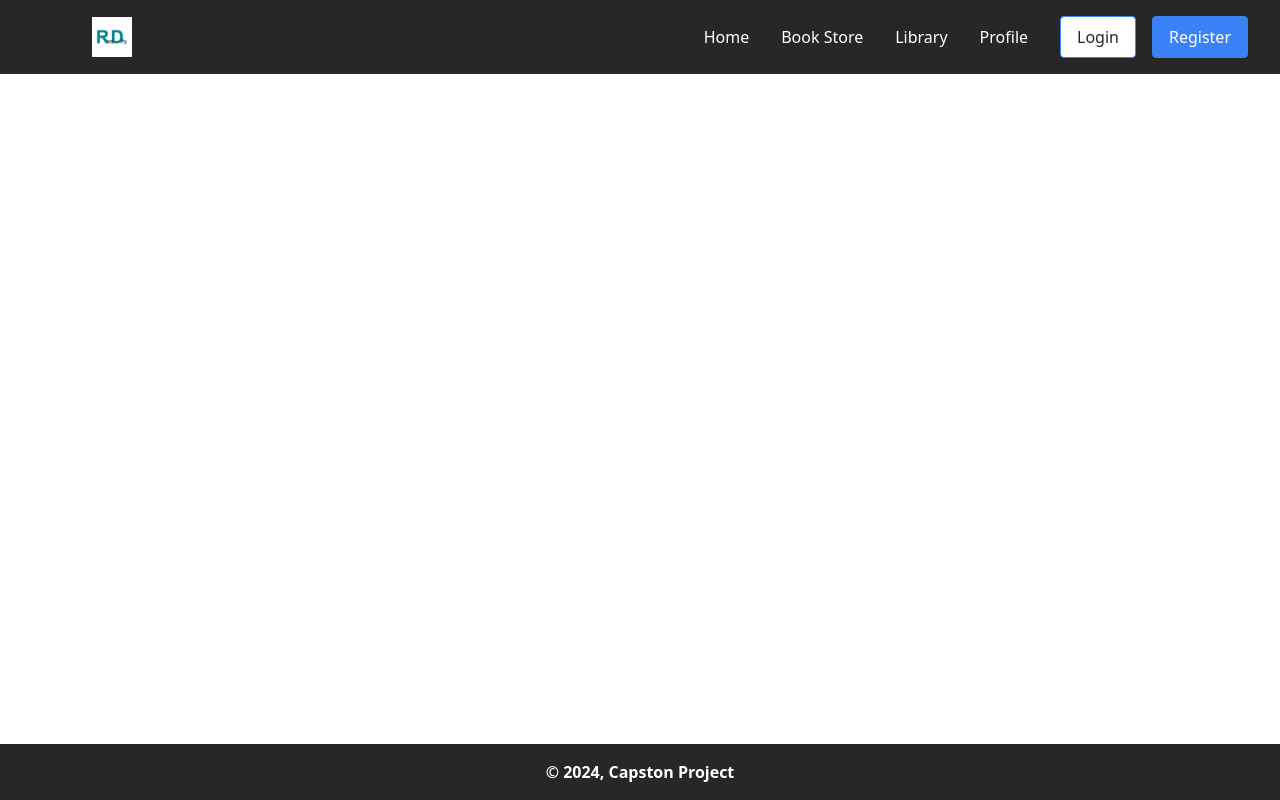
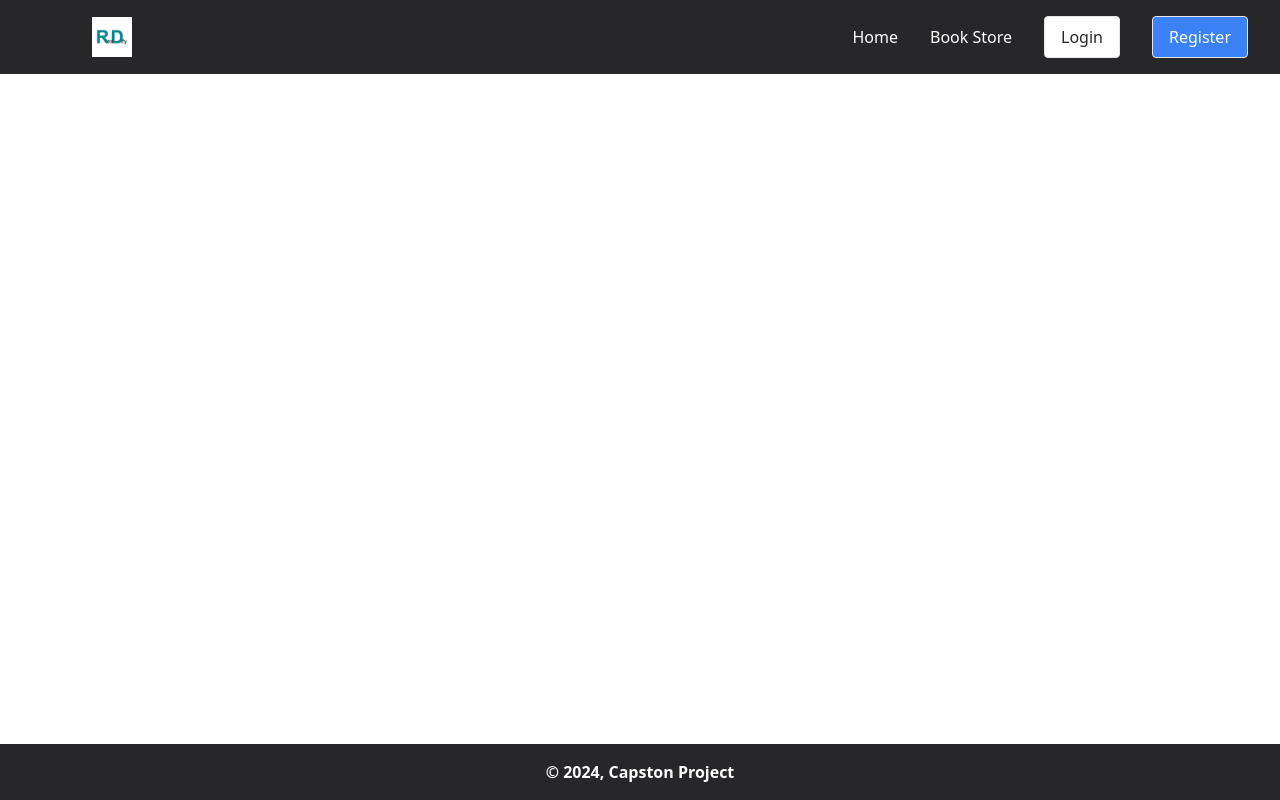
Before and after one commit to guyunxiang/capstone-frontend, a React (Vite) app: page /forgot-password in a window 1280 px wide. Built offline with nearby package versions, Linux system fonts and the light colour scheme.

Commit message:
logn auth

```diff
--- a/src/components/Navbar/Navbar.jsx
+++ b/src/components/Navbar/Navbar.jsx
@@ -1,58 +1,72 @@
 import React, { useState } from "react";
-import { Link } from "react-router-dom";
+import { Link, useNavigate } from "react-router-dom";
+import { useAuth } from "../../context/AuthContext";
 
 const Navbar = () => {
+  const { user, logout } = useAuth(); // Access user and logout from AuthContext
   const [isMenuOpen, setIsMenuOpen] = useState(false);
+  const navigate = useNavigate(); // Navigate after logout
 
   const links = [
     { title: "Home", link: "/" },
     { title: "Book Store", link: "/all-books" },
-    { title: "Library", link: "/cart" },
-    { title: "Profile", link: "/profile" },
-  ];
+    user && { title: "Library", link: "/cart" },
+    user && { title: "Profile", link: "/profile" },
+  ].filter(Boolean); // Filter out any falsey values like `undefined` or `null`
+
+  const handleLogout = () => {
+    logout(); // Clear user data from context
+    navigate("/login"); // Redirect to login page after logout
+  };
 
   return (
     <nav className="bg-zinc-800 text-white px-8 py-4">
       <div className="flex items-center justify-between">
         <div className="flex items-center gap-0">
-          <Link class="flex" to="/">
-            <img
-              className="h-10 w-40 object-contain"
-              src="./logo.jpeg"
-              alt="logo"
-            />
+          <Link className="flex" to="/">
+            <img className="h-10 w-40 object-contain" src="./logo.jpeg" alt="logo" />
           </Link>
         </div>
-
-        {/* Desktop Links */}
+        {/* Desktop Navbar */}
         <div className="hidden lg:flex items-center gap-8">
           {links.map((item, index) => (
-            <Link
-              to={item.link}
-              className="hover:text-blue-500 transition-all duration-300"
-              key={index}
-            >
+            <Link key={index} to={item.link} className="hover:text-blue-500 transition-all">
               {item.title}
             </Link>
           ))}
-          <div className="flex gap-4">
+          <div className="hidden lg:flex items-center gap-8">
+            {user ? (
+              <>
+                <span className="text-white">Hi, {user.username}</span>
+                <button
+                  onClick={handleLogout}
+                  className="px-4 py-2 bg-blue-500 text-white border rounded"
+                >
+                  Logout
+                </button>
+              </>
+            ) : (
+              <>
                 <Link to="/login">
-              <button className="px-4 py-2 bg-white text-zinc-800 border border-blue-500 rounded hover:bg-blue-500 hover:text-white transition-all duration-300">
+                  <button className="px-4 py-2 bg-white text-zinc-800 border rounded">
                     Login
                   </button>
                 </Link>
                 <Link to="/register">
-              <button className="px-4 py-2 bg-blue-500 text-white border border-blue-500 rounded hover:bg-white hover:text-blue-500 transition-all duration-300">
+                  <button className="px-4 py-2 bg-blue-500 text-white border rounded">
                     Register
                   </button>
                 </Link>
+              </>
+            )}
           </div>
         </div>
 
-        {/* Mobile Menu Toggle Button */}
+        {/* Mobile Navbar */}
+        <div className="lg:hidden flex items-center">
           <button
-          className="lg:hidden text-white focus:outline-none"
             onClick={() => setIsMenuOpen(!isMenuOpen)}
+            className="text-white focus:outline-none"
           >
             <svg
               className="w-6 h-6"
@@ -65,37 +79,50 @@ const Navbar = () => {
                 strokeLinecap="round"
                 strokeLinejoin="round"
                 strokeWidth="2"
-              d={isMenuOpen ? "M6 18L18 6M6 6l12 12" : "M4 6h16M4 12h16m-7 6h7"}
+                d="M4 6h16M4 12h16M4 18h16"
               />
             </svg>
           </button>
         </div>
+      </div>
 
-      {/* Mobile Links */}
+      {/* Mobile Dropdown Menu */}
       {isMenuOpen && (
-        <div className="lg:hidden flex flex-col gap-4 mt-4">
+        <div className="lg:hidden bg-zinc-800 text-white py-4 px-6 space-y-4">
           {links.map((item, index) => (
             <Link
+              key={index}
               to={item.link}
-              className="hover:text-blue-500 transition-all duration-300"
-              key={index}
-              onClick={() => setIsMenuOpen(false)} // Close menu on link click
+              className="block hover:text-blue-500"
+              onClick={() => setIsMenuOpen(false)} // Close menu after clicking a link
             >
               {item.title}
             </Link>
           ))}
-          <div className="flex gap-4 mt-4">
-            <Link to="/login">
-              <button className="px-4 py-2 bg-white text-zinc-800 border border-blue-500 rounded hover:bg-blue-500 hover:text-white transition-all duration-300 w-full">
+          {user ? (
+            <>
+              <span className="block">Hi, {user.username}</span>
+              <button
+                onClick={handleLogout}
+                className="w-full px-4 py-2 bg-blue-500 text-white border rounded mt-4"
+              >
+                Logout
+              </button>
+            </>
+          ) : (
+            <>
+              <Link to="/login" onClick={() => setIsMenuOpen(false)}>
+                <button className="w-full px-4 py-2 bg-white text-zinc-800 border rounded">
                   Login
                 </button>
               </Link>
-            <Link to="/register">
-              <button className="px-4 py-2 bg-blue-500 text-white border border-blue-500 rounded hover:bg-white hover:text-blue-500 transition-all duration-300 w-full">
+              <Link to="/register" onClick={() => setIsMenuOpen(false)}>
+                <button className="w-full px-4 py-2 bg-blue-500 text-white border rounded mt-4">
                   Register
                 </button>
               </Link>
-          </div>
+            </>
+          )}
         </div>
       )}
     </nav>
--- /dev/null
+++ b/src/context/AuthContext.jsx
@@ -0,0 +1,21 @@
+// src/context/AuthContext.jsx
+import React, { createContext, useContext, useState } from "react";
+
+// Create AuthContext
+const AuthContext = createContext();
+
+export const AuthProvider = ({ children }) => {
+  const [user, setUser] = useState(null); // User state
+
+  const login = (userData) => setUser(userData);  // Login function
+  const logout = () => setUser(null);  // Logout function
+
+  return (
+    <AuthContext.Provider value={{ user, login, logout }}>
+      {children}
+    </AuthContext.Provider>
+  );
+};
+
+// Custom hook to use the AuthContext
+export const useAuth = () => useContext(AuthContext);
--- a/src/main.jsx
+++ b/src/main.jsx
@@ -1,13 +1,17 @@
 import React from 'react';
-import ReactDOM from 'react-dom/client'; // Make sure you're using this import
-import { BrowserRouter } from 'react-router-dom'; // Import BrowserRouter
+import ReactDOM from 'react-dom/client';
+import { BrowserRouter } from 'react-router-dom';
 import App from './App';
 import './index.css';
-
+import { AuthProvider } from "./context/AuthContext";
 
 const root = ReactDOM.createRoot(document.getElementById('root'));
 root.render(
-  <BrowserRouter> {/* Wrap App with BrowserRouter */}
-    <App />
-  </BrowserRouter>
+  <React.StrictMode>
+    <AuthProvider>
+      <BrowserRouter>
+        <App />
+      </BrowserRouter>
+    </AuthProvider>
+  </React.StrictMode>
 );
```
Lines whose indentation alone changed are shown as unchanged.
